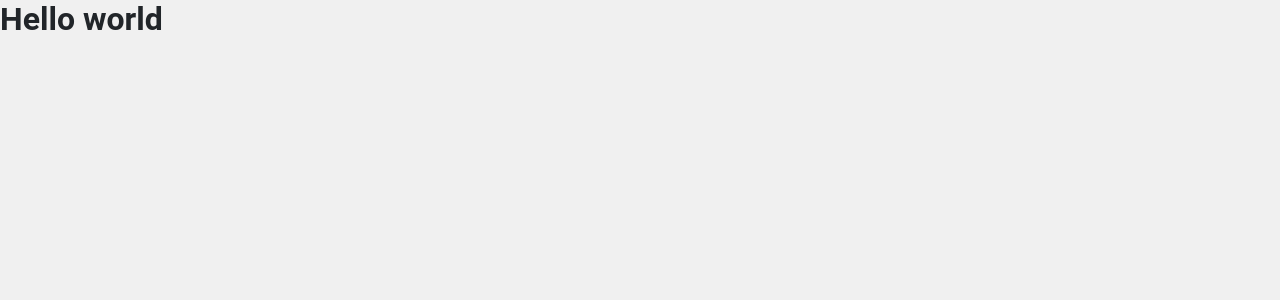
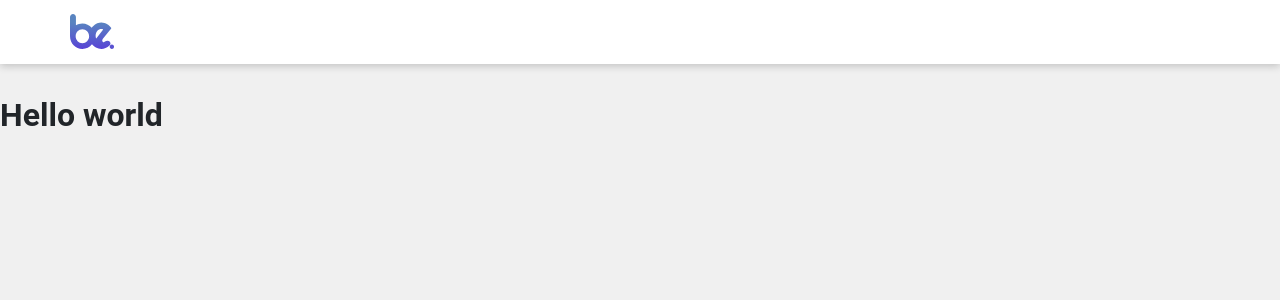
Before and after one commit to thiagooo14/frontEnd-Bemobile, a React (Vite) app: page / in a window 1280 px wide. Shown: the top 300 px of the page. Built offline with nearby package versions, Linux system fonts and the light colour scheme.

Commit message:
feat: create -header-component

```diff
--- a/src/App.tsx
+++ b/src/App.tsx
@@ -1,8 +1,12 @@
+import Header from './components/Header/Header';
+
+
 function App() {
   return (
-    <>
+    <div>
+      <Header/>
       <h1>Hello world</h1>
-    </>
+    </div>
   )
 }
 
--- /dev/null
+++ b/src/assets/index.tsx
@@ -0,0 +1 @@
+export { default as logo } from './logo.svg';
--- /dev/null
+++ b/src/components/Header/Header.scss
@@ -0,0 +1,14 @@
+.header {
+  background-color: #FFFFFF;
+  box-shadow: 0 2px 8px rgba(0, 0, 0, 0.2);
+  display: flex;
+  align-items: center;
+  height: 3.75rem;
+  margin-bottom: 2rem;
+  padding: 2rem;
+  &__logo {
+    width: 7.5rem;
+    height: 2.19rem;
+    margin-right: 1rem;
+  }
+}
--- /dev/null
+++ b/src/components/Header/Header.tsx
@@ -0,0 +1,13 @@
+import React from 'react';
+import { logo } from '../../assets'
+import './Header.scss';
+
+const Header: React.FC = () => {
+  return (
+    <header className='header'>
+      <img className='header__logo' src={logo} alt='logo beMobile' />
+    </header>
+  );
+};
+
+export default Header;
```
Also changed, not shown: src/assets/logo-bemobile.png (deleted), src/assets/logo.svg (added).
